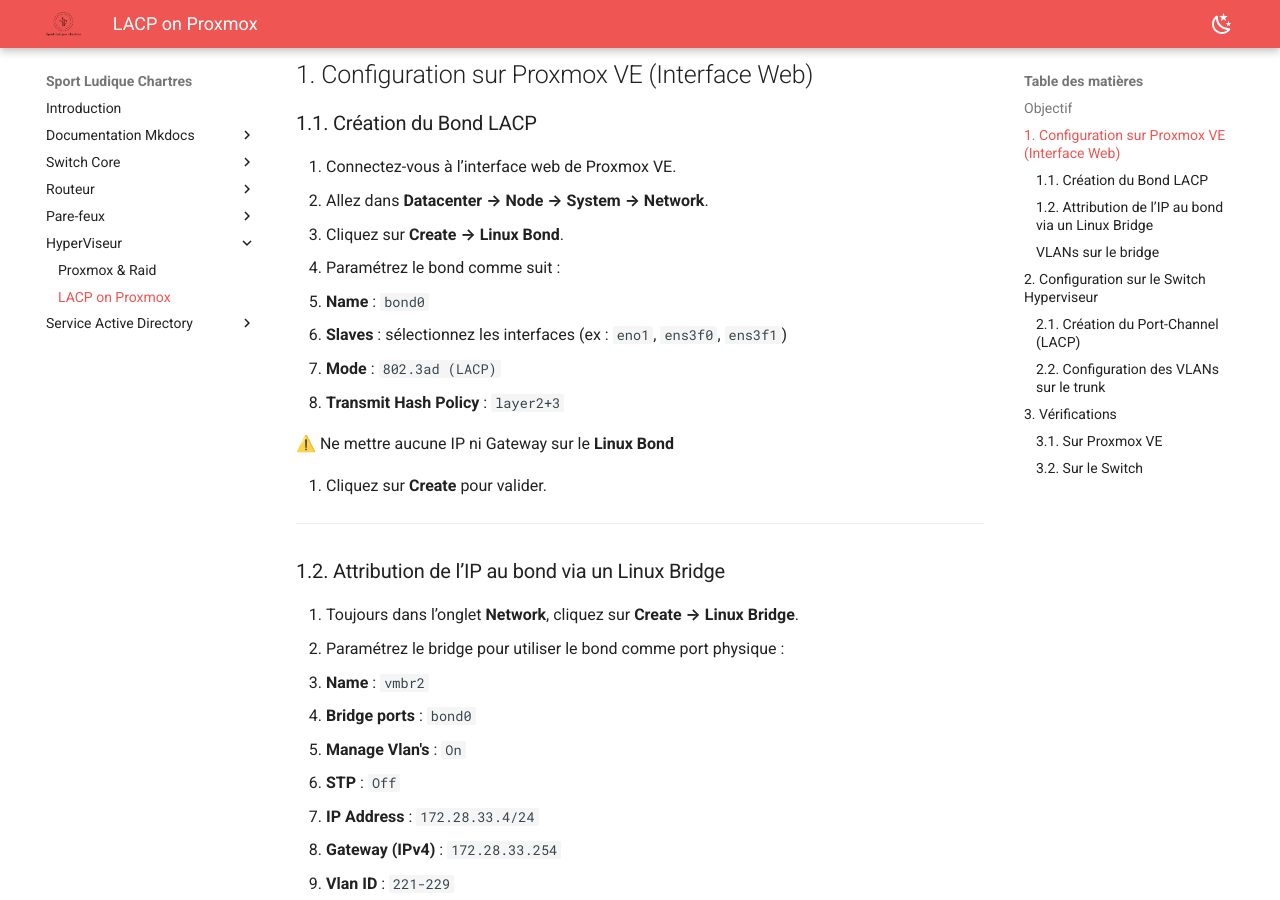
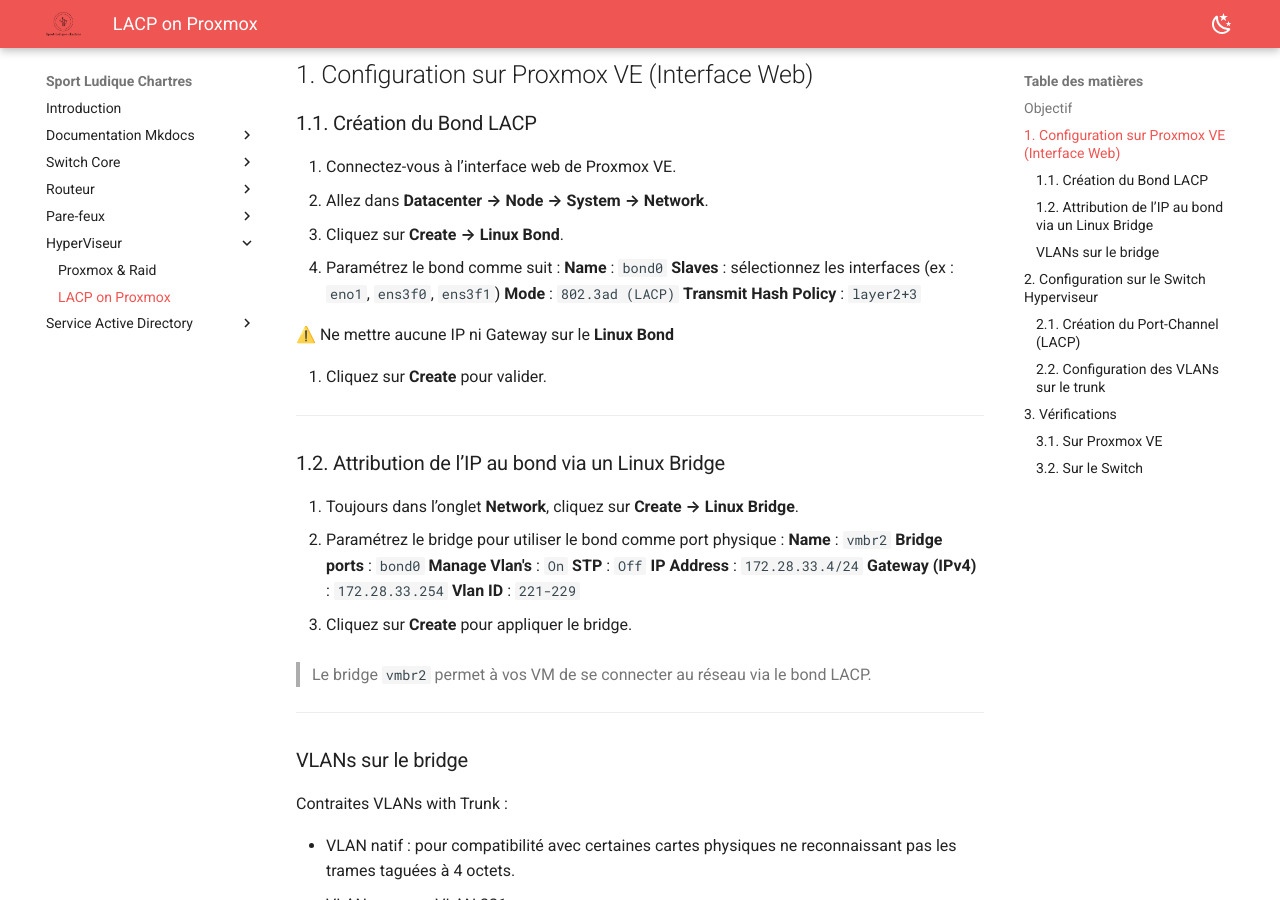
Before and after one commit to Sym-0ne/sport-ludique-Chartres, an MkDocs documentation site: the page built from docs/Hyperviseur/lacp-proxmox.md, in a window 1280 px wide and 900 px high, scrolled down 332 px. Built offline with MkDocs 1.6.1 and Material for MkDocs 9.7.7, drawn with Linux system fonts in a browser that asks for light colours.

Commit message:
modif doc

```diff
--- a/docs/Hyperviseur/lacp-proxmox.md
+++ b/docs/Hyperviseur/lacp-proxmox.md
@@ -13,10 +13,10 @@
 2. Allez dans **Datacenter → Node → System → Network**.
 3. Cliquez sur **Create → Linux Bond**.
 4. Paramétrez le bond comme suit :
-   - **Name** : `bond0`
-   - **Slaves** : sélectionnez les interfaces (ex : `eno1`, `ens3f0`, `ens3f1`)
-   - **Mode** : `802.3ad (LACP)`
-   - **Transmit Hash Policy** : `layer2+3`
+    **Name** : `bond0`
+    **Slaves** : sélectionnez les interfaces (ex : `eno1`, `ens3f0`, `ens3f1`)
+    **Mode** : `802.3ad (LACP)`
+    **Transmit Hash Policy** : `layer2+3`
 
 ⚠️ Ne mettre aucune IP ni Gateway sur le **Linux Bond**
 
@@ -28,13 +28,13 @@
 
 1. Toujours dans l’onglet **Network**, cliquez sur **Create → Linux Bridge**.
 2. Paramétrez le bridge pour utiliser le bond comme port physique :
-   * **Name** : `vmbr2`
-   * **Bridge ports** : `bond0`
-   * **Manage Vlan's** : `On`
-   * **STP** : `Off`
-   * **IP Address** : `172.28.33.4/24`
-   * **Gateway (IPv4)** : `172.28.33.254`
-   * **Vlan ID** : `221-229`
+    **Name** : `vmbr2`
+    **Bridge ports** : `bond0`
+    **Manage Vlan's** : `On`
+    **STP** : `Off`
+    **IP Address** : `172.28.33.4/24`
+    **Gateway (IPv4)** : `172.28.33.254`
+    **Vlan ID** : `221-229`
 
 3. Cliquez sur **Create** pour appliquer le bridge.
 
```
